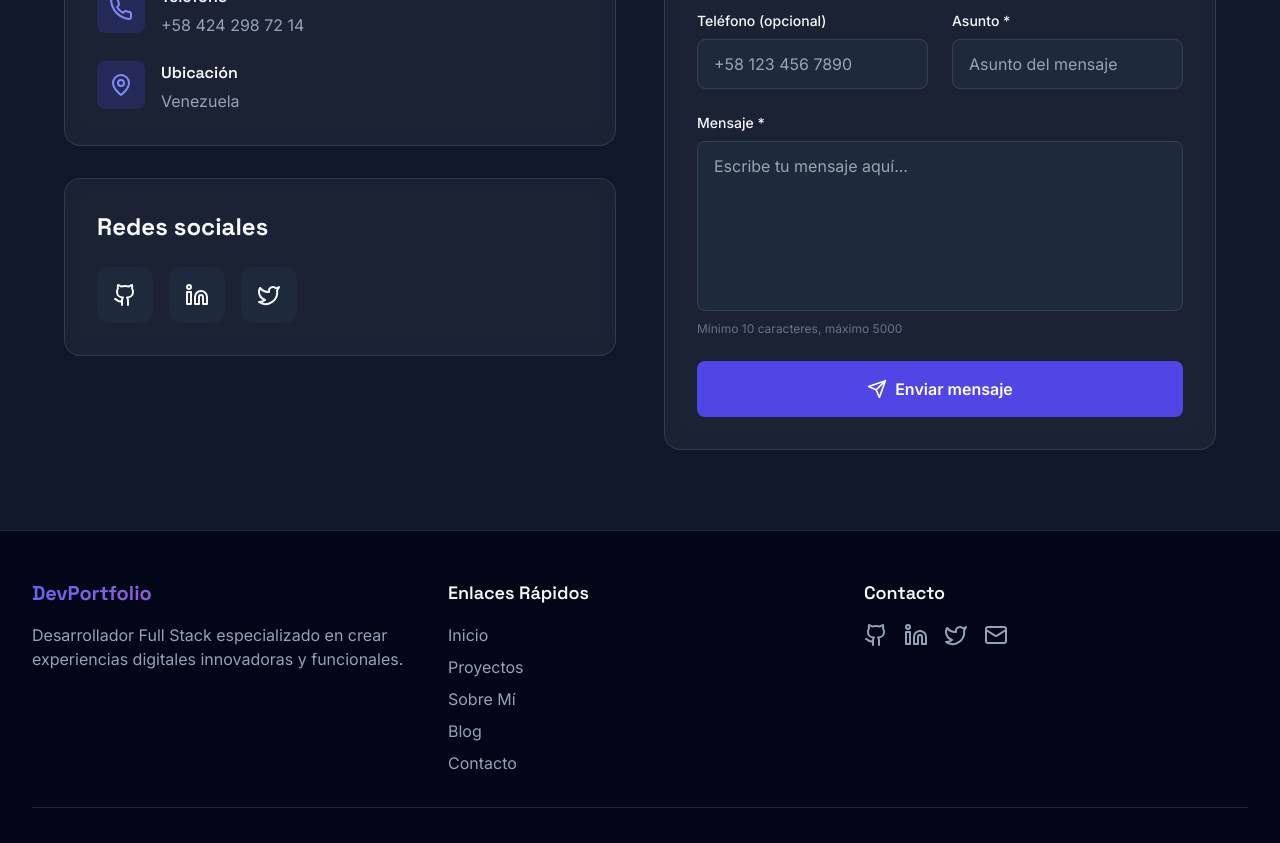
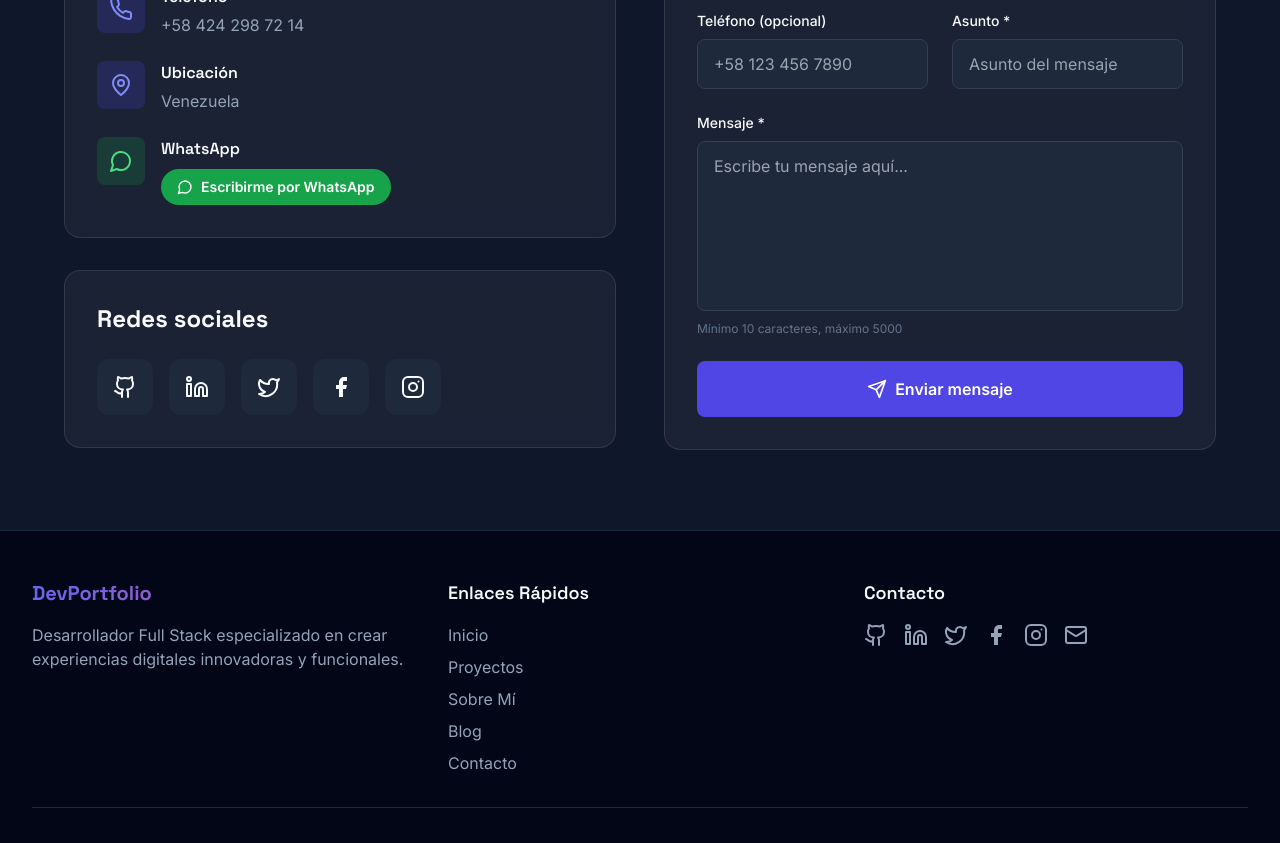
Before and after one commit to daniel-sotomayor/portafolio, a React (Vite) app in the folder frontend/: page /contact in a window 1280 px wide. Shown: the part 580-1423 px from the top of the page. Built offline with nearby package versions, Linux system fonts and the light colour scheme; no server answers.

Commit message:
feat(frontend): agregar iconos de Facebook e Instagram en Footer y Contact; actualizar configuración del sitio para incluir URLs de redes sociales

```diff
--- a/frontend/src/components/layout/Footer.tsx
+++ b/frontend/src/components/layout/Footer.tsx
@@ -1,6 +1,20 @@
 import { Link } from 'react-router-dom'
 import { Github, Linkedin, Twitter, Mail } from 'lucide-react'
 import siteConfig from '../../config/site'
+
+const FacebookIcon = () => (
+  <svg xmlns="http://www.w3.org/2000/svg" width="24" height="24" viewBox="0 0 24 24" fill="currentColor">
+    <path d="M18 2h-3a5 5 0 0 0-5 5v3H7v4h3v8h4v-8h3l1-4h-4V7a1 1 0 0 1 1-1h3z"/>
+  </svg>
+)
+
+const InstagramIcon = () => (
+  <svg xmlns="http://www.w3.org/2000/svg" width="24" height="24" viewBox="0 0 24 24" fill="none" stroke="currentColor" strokeWidth="2" strokeLinecap="round" strokeLinejoin="round">
+    <rect x="2" y="2" width="20" height="20" rx="5" ry="5"/>
+    <circle cx="12" cy="12" r="4"/>
+    <circle cx="17.5" cy="6.5" r="1" fill="currentColor" stroke="none"/>
+  </svg>
+)
 
 const Footer = () => {
   const currentYear = new Date().getFullYear()
@@ -82,6 +96,28 @@ const Footer = () => {
                   <Twitter size={24} />
                 </a>
               )}
+              {siteConfig.social.facebook && (
+                <a
+                  href={siteConfig.social.facebook}
+                  target="_blank"
+                  rel="noopener noreferrer"
+                  aria-label="Facebook"
+                  className="text-dark-400 hover:text-primary-400 transition-colors"
+                >
+                  <FacebookIcon />
+                </a>
+              )}
+              {siteConfig.social.instagram && (
+                <a
+                  href={siteConfig.social.instagram}
+                  target="_blank"
+                  rel="noopener noreferrer"
+                  aria-label="Instagram"
+                  className="text-dark-400 hover:text-primary-400 transition-colors"
+                >
+                  <InstagramIcon />
+                </a>
+              )}
               {siteConfig.email && (
                 <a
                   href={`mailto:${siteConfig.email}`}
--- a/frontend/src/config/site.ts
+++ b/frontend/src/config/site.ts
@@ -20,6 +20,8 @@ interface SiteConfig {
     github: string
     linkedin: string
     twitter: string
+    facebook: string
+    instagram: string
   }
   api: {
     baseUrl: string
@@ -40,6 +42,8 @@ const siteConfig: SiteConfig = {
     github: import.meta.env.VITE_GITHUB_URL || '',
     linkedin: import.meta.env.VITE_LINKEDIN_URL || '',
     twitter: import.meta.env.VITE_TWITTER_URL || '',
+    facebook: import.meta.env.VITE_FACEBOOK_URL || '',
+    instagram: import.meta.env.VITE_INSTAGRAM_URL || '',
   },
   api: {
     // Usar la variable de entorno o значение por defecto correcto
--- a/frontend/src/pages/Contact.tsx
+++ b/frontend/src/pages/Contact.tsx
@@ -1,6 +1,20 @@
 import { useState, useCallback } from 'react'
 import { motion } from 'framer-motion'
-import { Mail, Phone, MapPin, Send, Github, Linkedin, Twitter, CheckCircle, AlertCircle } from 'lucide-react'
+import { Mail, Phone, MapPin, Send, Github, Linkedin, Twitter, CheckCircle, AlertCircle, MessageCircle } from 'lucide-react'
+
+const FacebookIcon = () => (
+  <svg xmlns="http://www.w3.org/2000/svg" width="24" height="24" viewBox="0 0 24 24" fill="currentColor">
+    <path d="M18 2h-3a5 5 0 0 0-5 5v3H7v4h3v8h4v-8h3l1-4h-4V7a1 1 0 0 1 1-1h3z"/>
+  </svg>
+)
+
+const InstagramIcon = () => (
+  <svg xmlns="http://www.w3.org/2000/svg" width="24" height="24" viewBox="0 0 24 24" fill="none" stroke="currentColor" strokeWidth="2" strokeLinecap="round" strokeLinejoin="round">
+    <rect x="2" y="2" width="20" height="20" rx="5" ry="5"/>
+    <circle cx="12" cy="12" r="4"/>
+    <circle cx="17.5" cy="6.5" r="1" fill="currentColor" stroke="none"/>
+  </svg>
+)
 import siteConfig from '../config/site'
 
 /**
@@ -277,6 +291,25 @@ const Contact = () => {
                         </div>
                       </div>
                     )}
+
+                    {/* WhatsApp */}
+                    <div className="flex items-start gap-4">
+                      <div className="p-3 bg-green-600/20 rounded-lg">
+                        <MessageCircle className="text-green-400" size={24} />
+                      </div>
+                      <div>
+                        <h3 className="font-semibold mb-1">WhatsApp</h3>
+                        <a
+                          href="https://wa.me/584242987214"
+                          target="_blank"
+                          rel="noopener noreferrer"
+                          className="inline-flex items-center gap-2 mt-1 px-4 py-2 bg-green-600 hover:bg-green-700 text-white text-sm font-semibold rounded-full transition-colors"
+                        >
+                          <MessageCircle size={16} />
+                          Escribirme por WhatsApp
+                        </a>
+                      </div>
+                    </div>
                   </div>
                 </div>
 
@@ -316,6 +349,28 @@ const Contact = () => {
                           className="p-4 bg-dark-800 hover:bg-primary-600 rounded-xl transition-colors"
                         >
                           <Twitter size={24} />
+                        </a>
+                      )}
+                      {siteConfig.social.facebook && (
+                        <a
+                          href={siteConfig.social.facebook}
+                          target="_blank"
+                          rel="noopener noreferrer"
+                          aria-label="Facebook"
+                          className="p-4 bg-dark-800 hover:bg-blue-600 rounded-xl transition-colors"
+                        >
+                          <FacebookIcon />
+                        </a>
+                      )}
+                      {siteConfig.social.instagram && (
+                        <a
+                          href={siteConfig.social.instagram}
+                          target="_blank"
+                          rel="noopener noreferrer"
+                          aria-label="Instagram"
+                          className="p-4 bg-dark-800 hover:bg-pink-600 rounded-xl transition-colors"
+                        >
+                          <InstagramIcon />
                         </a>
                       )}
                     </div>
--- a/frontend/tailwind.config.js
+++ b/frontend/tailwind.config.js
@@ -6,6 +6,10 @@ export default {
   ],
   theme: {
     extend: {
+      screens: {
+        '3xl': '1920px',
+        '4xl': '2560px',
+      },
       colors: {
         primary: {
           50: '#eef2ff',
```
Also changed, not shown: frontend/src/pages/Projects.tsx (+44 -41 lines), 1 other file (tests, documents, lock files or other folders).
